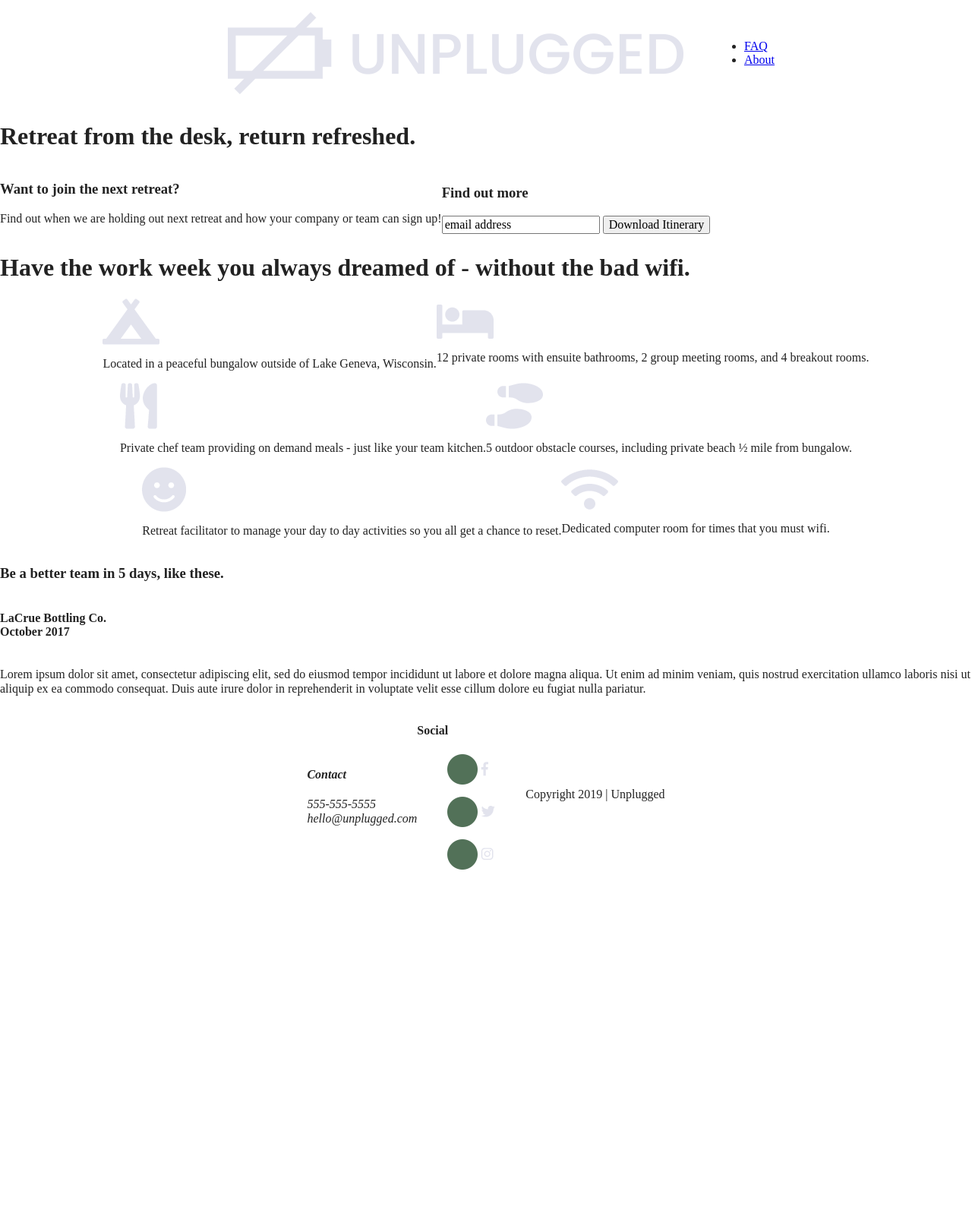
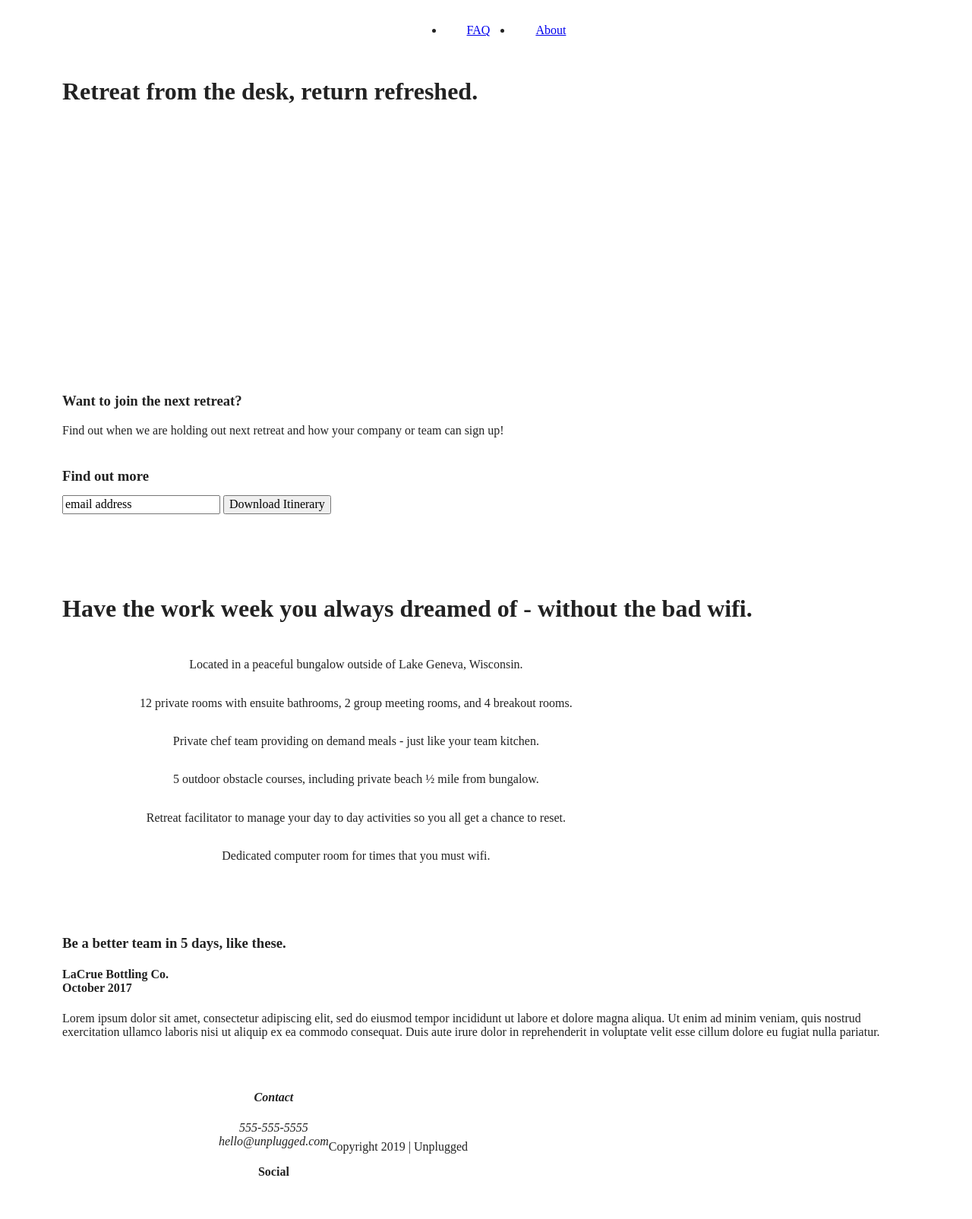
Before and after one commit to jrocca82/unplugged-retreat, a website built with Parcel: page index.html in a window 1280 px wide. Shown: the whole page at 76% size. Before the commit the page ends 1161 px from the top, so only its background shows below. Built offline with nearby package versions, Linux system fonts and the light colour scheme.

Commit message:
Fix flexboxes and add margins and padding

```diff
--- a/css/main.css
+++ b/css/main.css
@@ -96,107 +96,167 @@ footer {
 }
 
 /*Header Styles*/
-header {
+header .content-wrapper {
+  display: flex;
+  justify-content: center;
+  align-items: center;
+  flex-flow: row wrap;
+  width: 60%;
+}
+
+
+header nav {
+  display: flex;
+  justify-content: center;
+  align-items: center;
+  flex-flow: row wrap;
+  padding: 15px 0;
+}
+
+header nav ul {
+  display: flex;
+  justify-content: space-around;
+  align-items: center;
+  padding: 0 70px;
+}
+
+header nav ul li{
+  padding: 0 30px;
+}
+
+footer {
+  display: flex;
+  justify-content: center;
+  align-items: center;
+  flex-flow: row wrap;
+  width: 55%;
+  text-align: center;
+  margin: 0 100px;
+}
+
+footer .social-icons {
+  display: flex;
+  justify-content: center;
+  align-items: center;
+}
+
+footer .social-icons p {
+  display: flex;
+  justify-content: center;
+  align-items: center;
+}
+
+
+/* ----------Mobile Styles - Homepage---------*/
+/*-------Hero Area-------*/
+main {
+  padding: 0 20px;
+}
+
+.hero-area {
+  display: flex;
+  justify-content: center;
+  align-items: center;
+}
+
+.hero-area .content-wrapper {
+  width: 90%;
+}
+
+.hero-area h1 {
+  margin-bottom: 330px;
+}
+
+/*------Aside----*/
+
+aside {
   display: flex;
   justify-content: center;
   align-items: center;
   flex-flow: row wrap;
 }
 
-header .content-wrapper {
+aside .content-wrapper {
+  width: 90%;
+  margin: 30px 0;
+}
+
+aside .form{
+  margin: 40px 0;
+}
+
+aside .form h3{
+  margin: 0;
+}
+
+aside .form input{
+  margin: 15px 0;
+}
+
+/*-------Features-------*/
+
+.features {
+  display: flex;
+  justify-content: center;
+  flex-flow: row wrap;
+}
+
+.features .content-wrapper{
+  width: 90%;
+}
+
+.features .feature-items {
+  display: flex;
+  justify-content: center;
+  align-items: center;
+  flex-flow: row wrap;
+  width: 55%;
+  margin: 30px 80px;
+  text-align: center;
+}
+
+.reviews {
+  display: flex;
+  justify-content: center;
+  flex-flow: row wrap;
+}
+
+/*-----About Page------*/
+.mission {
+  display: flex;
+  justify-content: center;
+  align-items: center;
+  flex-flow: row wrap;
+  margin: 50px 0;
+}
+
+.contact-section {
+  display: flex;
+  justify-content: center;
+  align-items: center;
+  flex-flow: row wrap;
+  margin: 50px 0;
+}
+
+/*----------FAQ Page----------*/
+.faqs {
+  display: flex;
+  justify-content: center;
+  align-items: center;
+  flex-flow: row wrap;
+  margin: 50px 20px;
+}
+
+.faqs .content-wrapper {
   display: flex;
   justify-content: center;
   align-items: center;
   flex-flow: row wrap;
 }
 
-header figure {
-
+.faqs .question-answer{
+  margin: 50px 0;
 }
-
-.header-divide{
-  display: flex;
-  justify-content: flex-start;
-  align-items: center;
-  flex-flow: row wrap;
-}
-
-header nav {
-  display: flex;
-  justify-content: center;
-  align-items: center;
-  flex-flow: row wrap;
-}
-
-/* ----------Mobile Styles - Homepage---------*/
-.hero-area {
-  display: flex;
-  justify-content: flex-start;
-  align-items: flex-start;
-  flex-flow: row wrap;
-}
-
-aside {
-  display: flex;
-  justify-content: flex-start;
-  align-items: center;
-  flex-flow: row wrap;
-}
-
-aside .content-wrapper {
-  display: flex;
-  justify-content: center;
-  align-items: center;
-  flex-flow: row wrap;
-}
-
-.features {
-
-}
-
-.features .content-wrapper {
-  display: flex;
-  justify-content: flex-start;
-  align-items: center;
-  flex-flow: row wrap;
-}
-
-.feature-items {
-  display: flex;
-  justify-content: center;
-  align-items: center;
-  flex-flow: row wrap;
-}
-
-.reviews {
-  display: flex;
-  justify-content: center;
-  align-items: center;
-  flex-flow: row wrap;
-}
-
-.reviews .content-wrapper{
-  display: flex;
-  justify-content: flex-start;
-  align-items: center;
-  flex-flow: row wrap;
-}
-
-.testimonials {
-  display: flex;
-  justify-content: flex-start;
-  align-items: center;
-  flex-flow: row wrap;
-}
-
-
-footer {
-  display: flex;
-  justify-content: center;
-  align-items: center;
-  flex-flow: row wrap;
-}
-
 /* ==========================================================================
    Helper classes
    ========================================================================== */
--- a/index.html
+++ b/index.html
@@ -26,7 +26,7 @@
   <header>
     <div class="content-wrapper">
       <figure>
-        <a href="#"><img src="img/unpluggedlogo.png" alt="logo"></a>
+
       </figure>
       <div class="header-divide">
         <nav>
@@ -35,9 +35,10 @@
             <li><a href="about/index.html" target="_blank">About</a></li>
           </nav>
         </div>
-    <div class="content-wrapper">
+    </div>
   </header>
 
+<main>
   <section class="hero-area">
     <div class="content-wrapper">
       <h1>Retreat from the desk, return refreshed.</h1>
@@ -64,27 +65,21 @@
       <h1>Have the work week you always dreamed of &dash; without the bad wifi.</h1>
       <div class="feature-items">
         <div class="feature-items-description">
-          <img src="img/campground.png" alt="campground"/>
           <p>Located in a peaceful bungalow outside of Lake Geneva, Wisconsin.</p>
         </div>
         <div class="feature-items-description">
-          <img src="img/bed.png" alt="campground"/>
           <p>12 private rooms with ensuite bathrooms, 2 group meeting rooms, and 4 breakout rooms.</p>
         </div>
         <div class="feature-items-description">
-          <img src="img/utensils.png" alt="campground"/>
           <p>Private chef team providing on demand meals - just like your team kitchen.</p>
         </div>
         <div class="feature-items-description">
-          <img src="img/footprints.png" alt="campground"/>
           <p>5 outdoor obstacle courses, including private beach ½ mile from bungalow.</p>
         </div>
         <div class="feature-items-description">
-          <img src="img/smile.png" alt="campground"/>
           <p>Retreat facilitator to manage your day to day activities so you all get a chance to reset.</p>
         </div>
         <div class="feature-items-description">
-          <img src="img/wifi.png" alt="campground"/>
           <p>Dedicated computer room for times that you must wifi.</p>
         </div>
     </div>
@@ -101,8 +96,10 @@
       </div>
     </div>
   </section>
+</main>
 
   <footer class="footer-content">
+    <div class="content-wrapper">
       <div class="contact">
         <address>
           <h4>Contact</h4>
@@ -111,18 +108,18 @@
       </div>
       <div class="social">
         <h4>Social</h4>
-        <figure class="social-icons">
-          <img src="img/fb-btn.png" alt="circle-btn"/>
-          <img src="img/facebook.png" alt="facebook"/>
-        </figure>
-        <figure class="social-icons">
-          <img src="img/fb-btn.png" alt="circle-btn"/>
-          <img src="img/twitter.png" alt="twitter"/>
-        </figure>
-        <figure class="social-icons">
-          <img src="img/fb-btn.png" alt="circle-btn"/>
-          <img src="img/instagram.png" alt="instagram"/>
-        </figure>
+        <div class="social-icons">
+          <p>
+            <a href="https://www.facebook.com/Skillcrush/" target="_blank"></a>
+          </p>
+          <p>
+            <a href="https://twitter.com/Skillcrush" target="_blank"></a>
+          </p>
+          <p>
+            <a href="https://www.instagram.com/skillcrush/" target="_blank"></a>
+          </p>
+        </div>
+      </div>
     </div>
     <div class="copyright">
       <p>Copyright 2019 | Unplugged</p>
```
Also changed, not shown: about/index.html (+17 -16 lines), faq/index.html (+16 -15 lines). Lines whose indentation alone changed are shown as unchanged.
